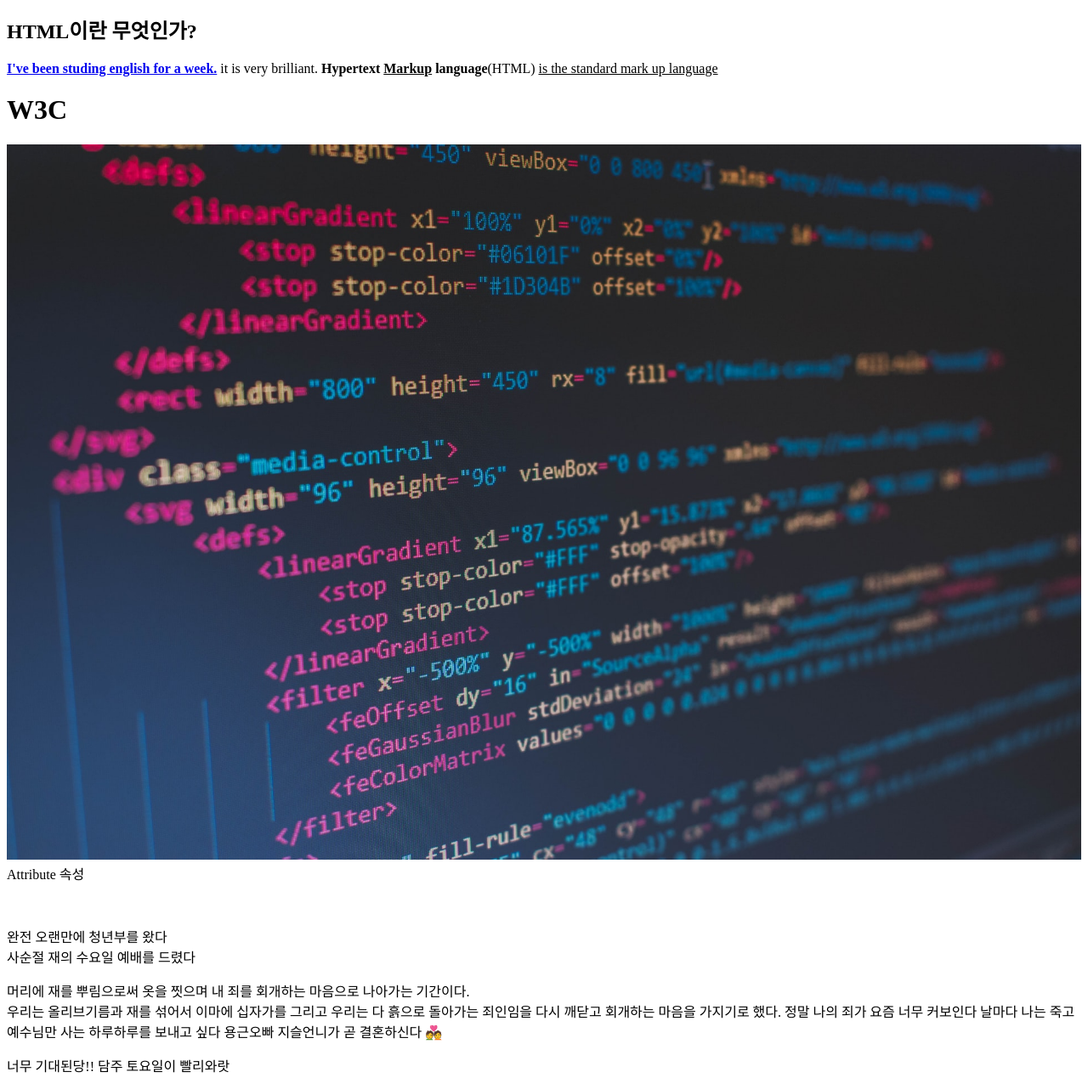
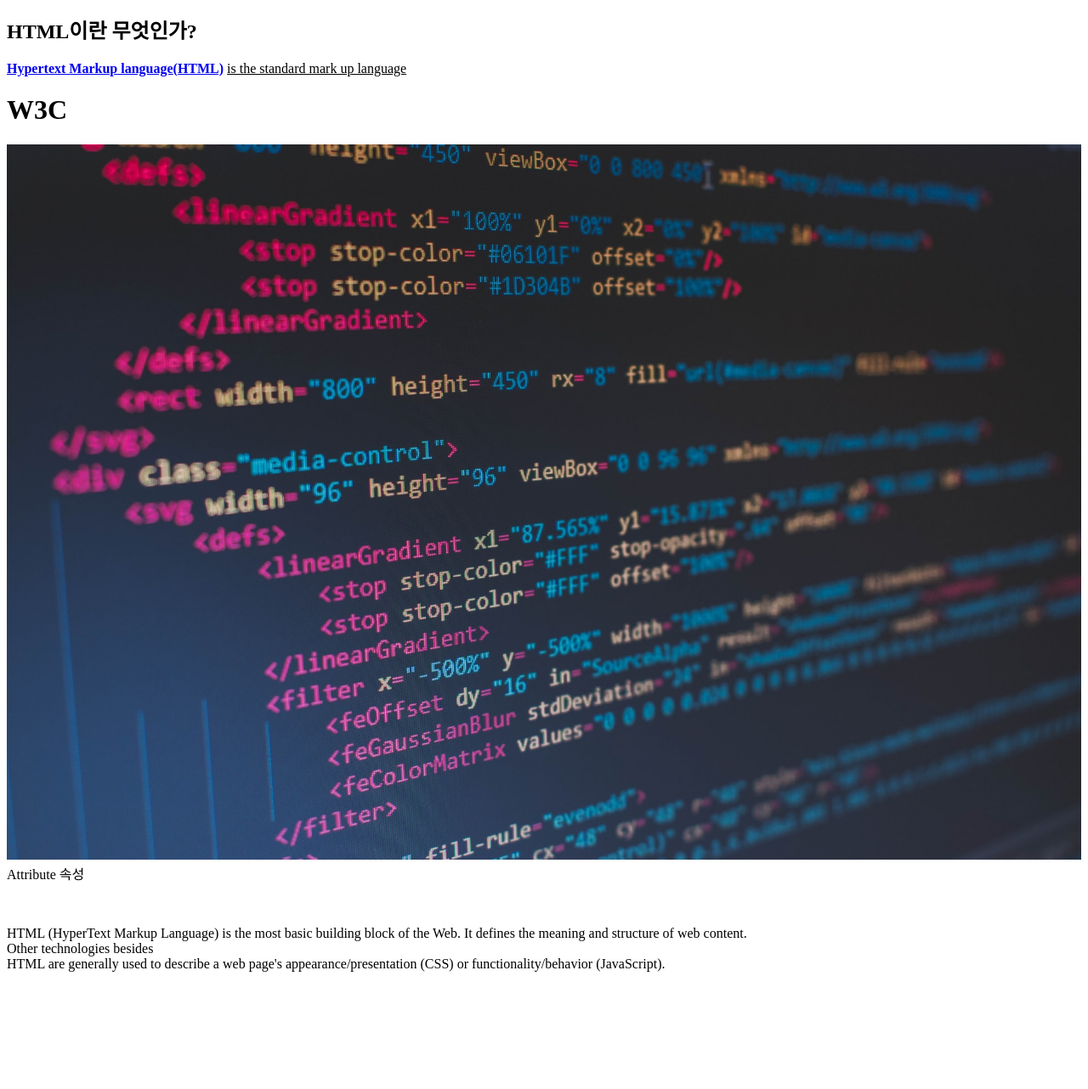
Before and after one commit to HYHYJ/my-first-web-site, a plain HTML site: page 1.html in a window 1280 px wide. Shown: the part 225-1507 px from the top of the page at 85% size. After the commit the page ends 1385 px from the top, so only its background shows below. Drawn offline with Linux system fonts and the light colour scheme.

Commit message:
Add files via upload

```diff
--- a/1.html
+++ b/1.html
@@ -21,23 +21,20 @@
   </ul>
   <h2>HTML이란 무엇인가?</h2>
   <strong><a href="https://www.w3.org/TR/2011/WD-html5-20110405/"
-  target="_blank" title="html5 specification">I've been studing
-  english for a week.</a></strong>
-  it is very brilliant.
-  <strong>Hypertext <u>Markup</u> language</strong>(HTML)
+  target="_blank" title="html5 specification">
+  <strong>Hypertext <u>Markup</u> language</strong>(HTML)</a></strong>
+
   <u>is the standard mark up language</u>
+
   <h1>W3C</h1>
   <img src="coding.jpg" width="100%"> Attribute 속성
   <p style="margin-top:50px;">
-  완전 오랜만에 청년부를 왔다
-  <br>사순절 재의 수요일 예배를 드렸다
-  </p>
-  머리에 재를 뿌림으로써 옷을 찟으며 내 죄를 회개하는 마음으로 나아가는 기간이다.
-  <br>우리는 올리브기름과 재를 섞어서 이마에 십자가를 그리고 우리는 다 흙으로 돌아가는 죄인임을 다시 깨닫고 회개하는 마음을 가지기로 했다.
-  정말 나의 죄가 요즘 너무 커보인다
-  날마다 나는 죽고 예수님만 사는 하루하루를 보내고 싶다
-  용근오빠 지슬언니가 곧 결혼하신다 💑
-  <p>너무 기대된당!! 담주 토요일이 빨리와랏
+
+   HTML (HyperText Markup Language) is the most basic building block
+  of the Web. It defines the meaning and structure of web content.
+  <br>Other technologies besides <br>HTML are generally used to describe a web page's
+  appearance/presentation (CSS) or functionality/behavior (JavaScript).
+
   </p>
 </body>
 </html>
```
Also changed, not shown: 2.html (+1 -6 lines), 3.html (+1 -4 lines), 4.html (+4 -9 lines), index.html (+1 -1 lines).
